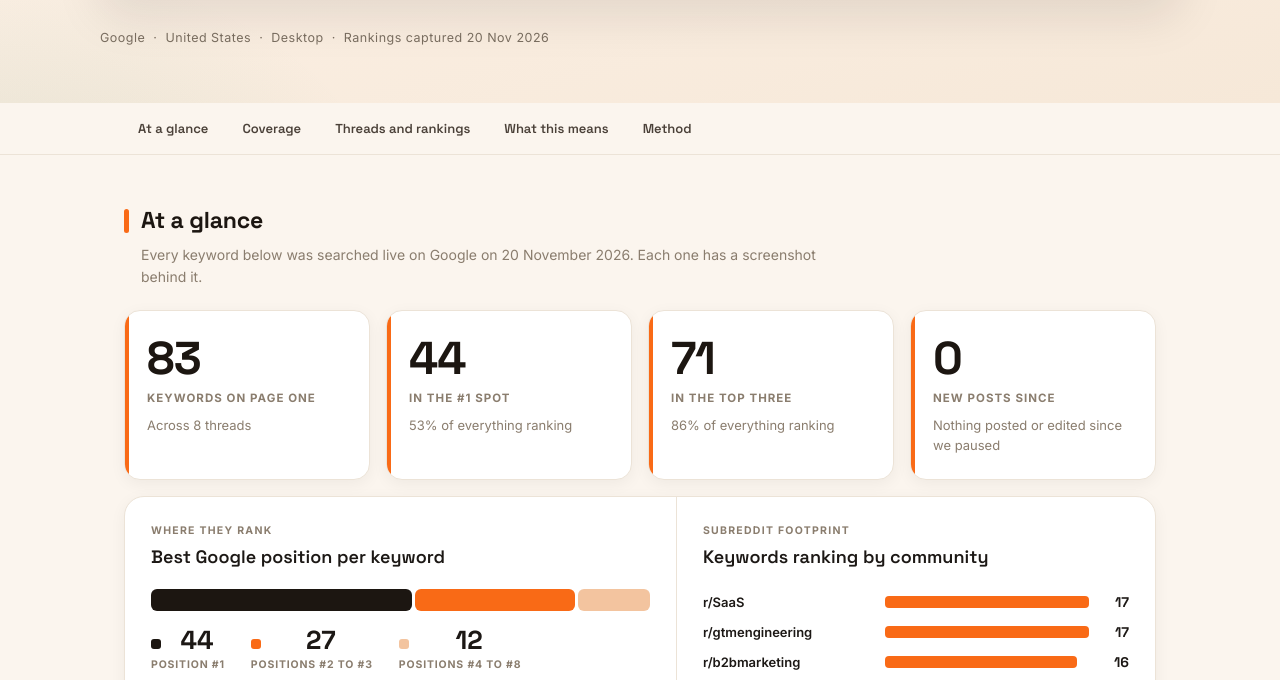
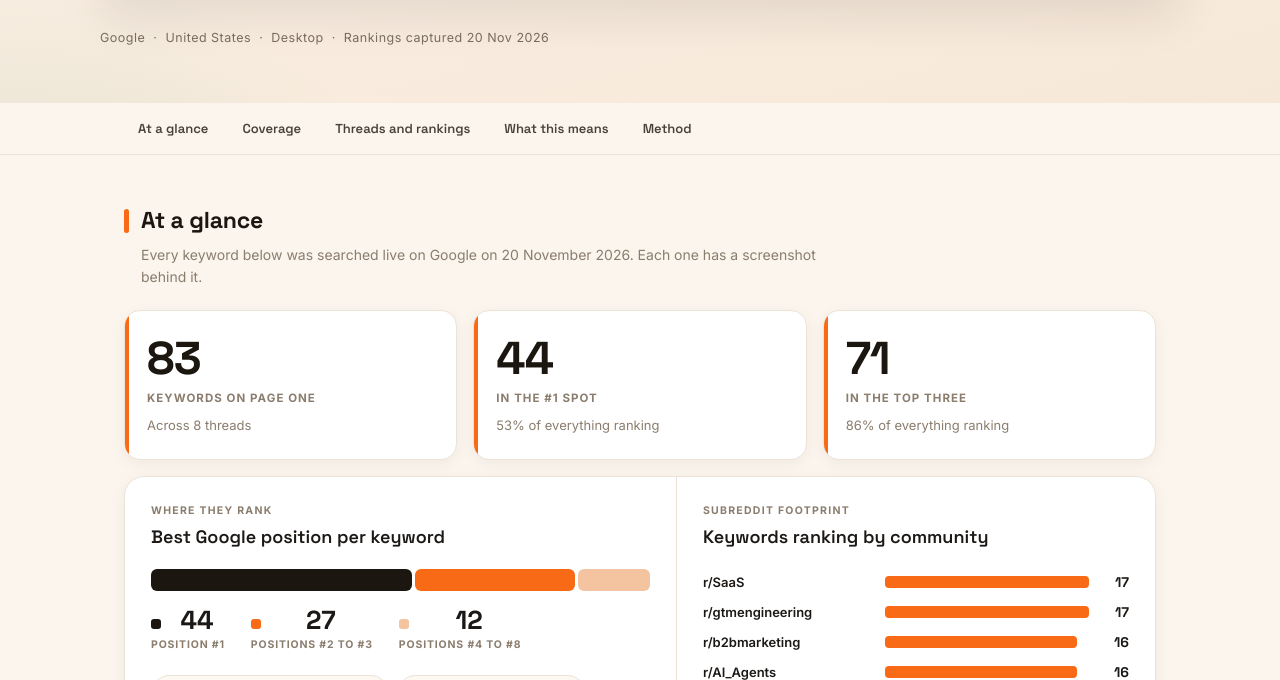
Before and after one commit to brokewq/limadata-reddit-report-still-ranking, a plain HTML site: page index.html in a window 1280 px wide. Shown: the part 585-1265 px from the top of the page. Drawn offline with Linux system fonts and the light colour scheme.

Commit message:
Remove 'new posts since' metric card
Co-Authored-By: Claude Fable 5.2 <noreply@anthropic.com>

```diff
--- a/index.html
+++ b/index.html
@@ -430,6 +430,7 @@ footer{max-width:1080px; margin:80px auto 0; padding:0 24px 66px; color:var(--mu
 .ins{text-decoration:none}
 
 /* ===== lima data additions ===== */
+@media (min-width:901px){.metrics{grid-template-columns:repeat(3,1fr)}}
 .kwgrid{grid-template-columns:1fr}
 .kw-row2:nth-child(2){border-top:1px solid var(--line)}
 .hero h1 .hl{white-space:nowrap}
@@ -476,7 +477,7 @@ footer{max-width:1080px; margin:80px auto 0; padding:0 24px 66px; color:var(--mu
 </div></header>
 <nav class="topnav"><div class="topnav-in"><a href="#glance">At a glance</a><a href="#coverage">Coverage</a><a href="#threads">Threads and rankings</a><a href="#ahead">What this means</a><a href="#method">Method</a></div></nav>
 <div class="wrap" id="glance"><section class="block"><div class="block-head"><h2>At a glance</h2><p>Every keyword below was searched live on Google on 20 November 2026. Each one has a screenshot behind it.</p></div>
-  <div class="metrics"><div class="metric"><div class="mval">83</div><div class="mlab">Keywords on page one</div><div class="mnote">Across 8 threads</div></div><div class="metric"><div class="mval">44</div><div class="mlab">In the #1 spot</div><div class="mnote">53% of everything ranking</div></div><div class="metric"><div class="mval">71</div><div class="mlab">In the top three</div><div class="mnote">86% of everything ranking</div></div><div class="metric"><div class="mval">0</div><div class="mlab">New posts since</div><div class="mnote">Nothing posted or edited since we paused</div></div></div>
+  <div class="metrics"><div class="metric"><div class="mval">83</div><div class="mlab">Keywords on page one</div><div class="mnote">Across 8 threads</div></div><div class="metric"><div class="mval">44</div><div class="mlab">In the #1 spot</div><div class="mnote">53% of everything ranking</div></div><div class="metric"><div class="mval">71</div><div class="mlab">In the top three</div><div class="mnote">86% of everything ranking</div></div></div>
   <div class="fp"><div class="fp-col"><div class="fp-head"><div><div class="eyebrow">Where they rank</div><div class="chart-title">Best Google position per keyword</div></div></div>
     <div class="pl-bar"><i class="p1" style="width:53.0%"></i><i class="p2" style="width:32.5%"></i><i class="p3" style="width:14.5%"></i></div>
     <div class="pl-leg"><div class="pl-item"><i class="sw p1"></i><b>44</b><span>Position #1</span></div><div class="pl-item"><i class="sw p2"></i><b>27</b><span>Positions #2 to #3</span></div><div class="pl-item"><i class="sw p3"></i><b>12</b><span>Positions #4 to #8</span></div></div>
```
